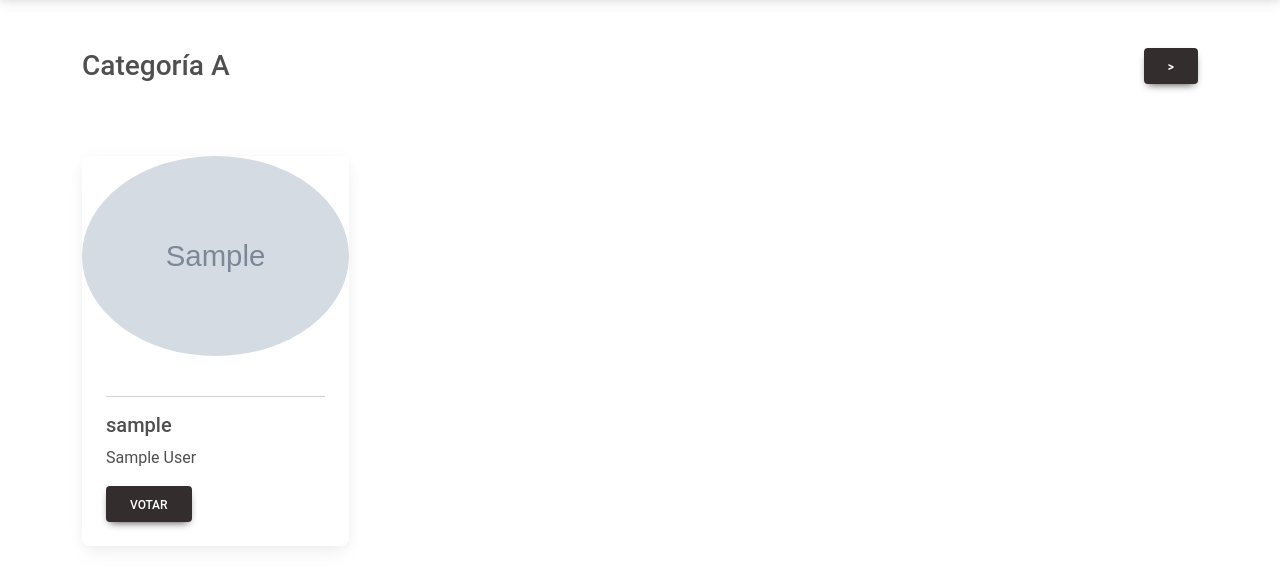
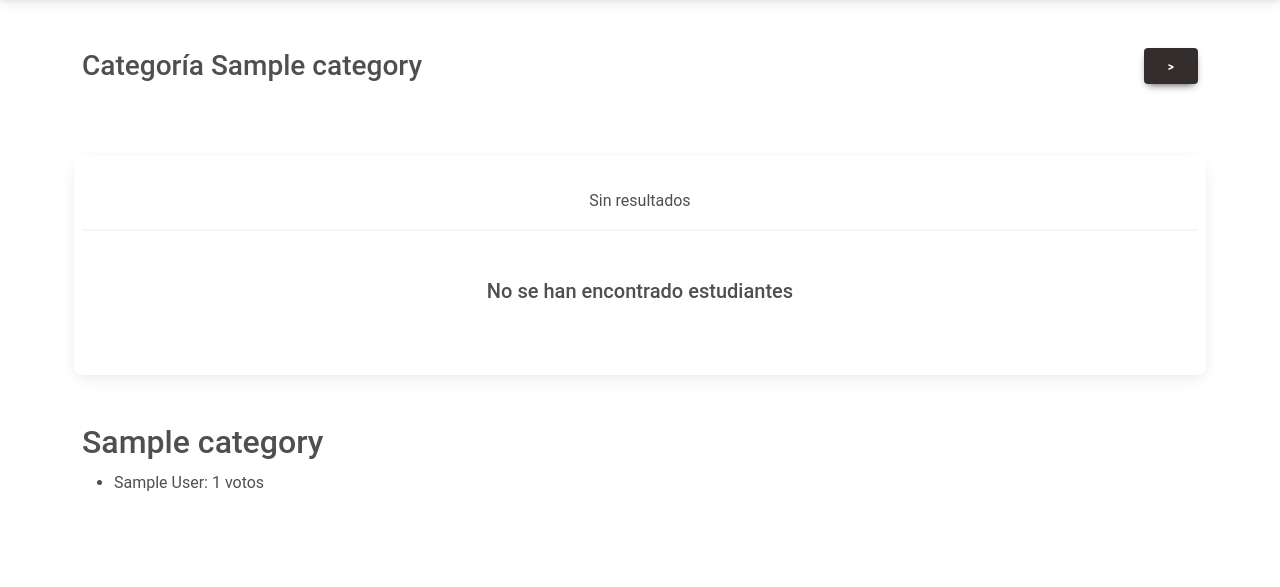
Before and after one commit to FranciscoMendiola/pumaflash, a Django app: page /home/votaciones/ in a window 1280 px wide. Shown: the part 87-674 px from the top of the page. Run offline with Django 4.2, Linux system fonts and the light colour scheme; a user stored in the database is signed in; tables that the repository leaves empty hold one stand-in row (values such as "Sample post"); grey boxes marked "Sample" are stand-in pictures; some libraries are stand-ins or nearby versions.

Commit message:
votaciones logica

```diff
--- a/APP/templates/common/vote.html
+++ b/APP/templates/common/vote.html
@@ -1,17 +1,19 @@
 {% load static %}
 
-<div class="card h-100 d-flex flex-column">
-    <div style="width: 100%; height: 100%; overflow: hidden;">
-        <img src="{{ student.img_url.url }}"
-             class="card-img-top w-100 h-100 rounded-circle"
-             alt="Foto de {{ student.username }}" >
+<div class="card h-100 text-center">
+    <div class="card-body">
+      <img src="{{ student.img_url.url }}" alt="{{ student.username }}" class="img-thumbnail mb-3">
+      <h5 class="card-title">{{ student.get_full_name }}</h5>
+      {% if not has_voted %}
+    <form method="post">
+        {% csrf_token %}
+        <input type="hidden" name="categoria" value="{{ current_category.id_category }}">
+        <input type="hidden" name="voted_user_id" value="{{ student.id }}">
+        <button type="submit">Votar</button>
+    </form>
+
+      {% else %}
+        <span class="badge bg-success">Ya votaste</span>
+      {% endif %}
     </div>
-    <div class="card-body d-flex flex-column">
-        <hr>
-        <h5 class="card-title">{{ student.username }}</h5>
-        <p class="card-text">{{ student.first_name }} {{ student.last_name }}</p>
-        <div class="mt-auto">
-            <a href="#" class="btn btn-dark">Votar</a>
-        </div>
-    </div>
-</div>
+  </div>
--- a/APP/templates/votaciones.html
+++ b/APP/templates/votaciones.html
@@ -41,5 +41,16 @@
   </div>
 
   {% endblock %}
+  {% regroup ranking by category__name as votos_por_categoria %}
+
+  {% for categoria in votos_por_categoria %}
+    <h2>{{ categoria.grouper }}</h2>
+    <ul>
+      {% for voto in categoria.list %}
+        <li>{{ voto.voted_user__first_name }} {{ voto.voted_user__last_name }}: {{ voto.total }} votos</li>
+      {% endfor %}
+    </ul>
+  {% endfor %}
+
 </main>
 {% endblock %}
--- a/APP/views/votaciones.py
+++ b/APP/views/votaciones.py
@@ -1,26 +1,82 @@
+from django.shortcuts import render, get_object_or_404, redirect
 from django.views import View
-from django.shortcuts import render
-from APP.models import Profile, User
+from django.contrib.auth.mixins import LoginRequiredMixin
+from django.db.models import Count
+from APP.models import Group, Profile, User, Category, Vote
 
-class VotacionesView(View):
-    categorias = ['A', 'B', 'C', 'D', 'E']
+def get_next_category_id(current_id):
+    categorias = list(Category.objects.all().order_by('id_category'))
+    for i, cat in enumerate(categorias):
+        if cat.id_category == int(current_id) and i + 1 < len(categorias):
+            return categorias[i + 1].id_category
+    return categorias[0].id_category  # volver al principio si ya estás en la última
 
+class VotacionesView(LoginRequiredMixin, View):
     def get(self, request):
-        # Mostrar todos los estudiantes sin filtrar por categoría ni código
-        estudiantes = User.objects.all()
+        user = request.user
+        # Obtener el grupo del usuario (asumiendo que siempre tiene uno)
+        group = get_object_or_404(Group, profile__id_user=user)
 
-        categoria_actual = request.GET.get('categoria', 'A')
-        try:
-            index_actual = self.categorias.index(categoria_actual)
-        except ValueError:
-            index_actual = 0
+        current_category_id = request.GET.get('categoria')
+        if current_category_id:
+            current_category = get_object_or_404(Category, pk=current_category_id)
+        else:
+            current_category = Category.objects.first()
 
-        next_index = (index_actual + 1) % len(self.categorias)
+        # Obtener los estudiantes del grupo, excepto el usuario actual
+        students = User.objects.filter(profile__id_group=group).exclude(id=user.id)
+
+        # Verificar si el usuario ya votó en esta categoría
+        vote_exists = Vote.objects.filter(
+            voting_user=user,
+            category=current_category
+        ).exists()
 
         context = {
-            'students': estudiantes,
-            'current_category': f'{self.categorias[index_actual]}',
-            'next_category': self.categorias[next_index],
+            "students": students,
+            "current_category": current_category,
+            "next_category": get_next_category_id(current_category.id_category),
+            "has_voted": vote_exists,
         }
 
-        return render(request, 'votaciones.html', context)
+        votos_totales = Vote.objects.values(
+            'category__name',                     # nombre de la categoría
+            'voted_user__first_name',
+            'voted_user__last_name',
+            'voted_user__id'
+        ).annotate(total=Count('id_vote')).order_by('category__name', '-total')
+
+
+        context['ranking'] = votos_totales #Tomar en cuenta para los premios
+
+        return render(request, "votaciones.html", context)
+
+    def post(self, request):
+        user = request.user
+        group = get_object_or_404(Group, profile__id_user=user)
+
+        current_category_id = request.POST.get('categoria')
+        if current_category_id:
+            current_category = get_object_or_404(Category, pk=current_category_id)
+        else:
+            current_category = Category.objects.first()
+
+        # Verificar si ya votó en esta categoría (previene doble voto)
+        vote_exists = Vote.objects.filter(
+            voting_user=user,
+            category=current_category
+        ).exists()
+
+        if not vote_exists:
+            voted_user_id = request.POST.get("voted_user_id")
+            voted_user = get_object_or_404(User, pk=voted_user_id)
+
+            Vote.objects.create(
+                voted_user=voted_user,
+                voting_user=user,
+                category=current_category
+            )
+
+        # Redirigir a la siguiente categoría
+        next_category_id = get_next_category_id(current_category.id_category)
+        return redirect(f"{request.path}?categoria={next_category_id}")
```
Also changed, not shown: 1 other file.
